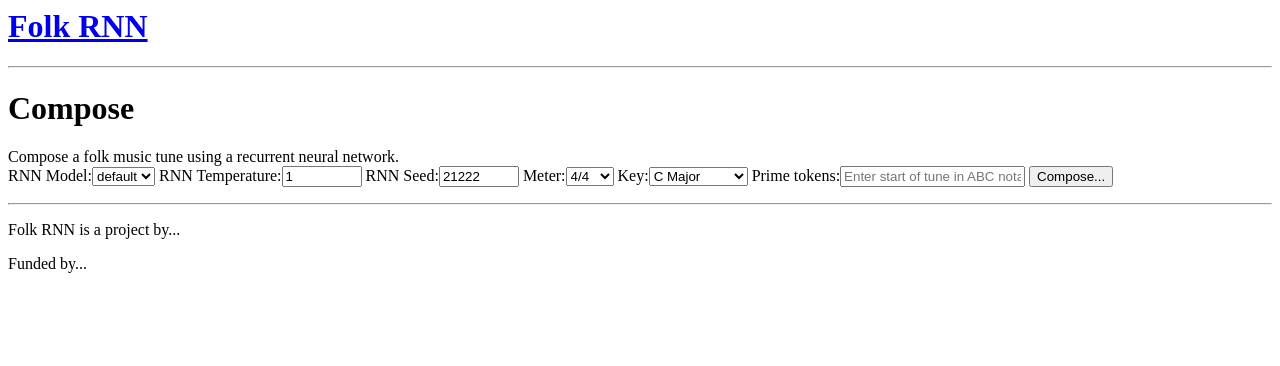
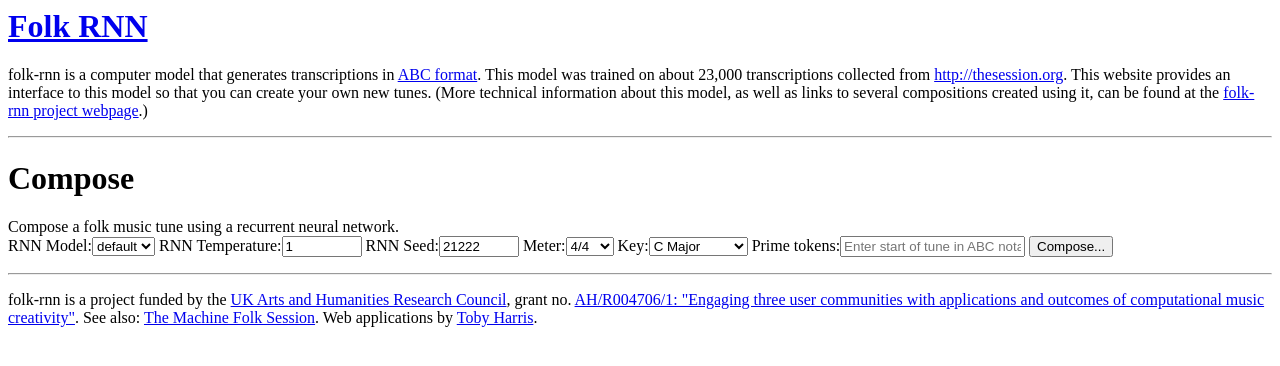
Before and after one commit to tobyspark/folk-rnn-webapp, a Django app: page / in a window 1280 px wide. Shown: the top 366 px of the page. Run offline with Django 3.2, Linux system fonts and the light colour scheme.

Commit message:
"A project funded by..." text

```diff
--- a/folk_rnn_site/archiver/templates/archiver/base.html
+++ b/folk_rnn_site/archiver/templates/archiver/base.html
@@ -6,6 +6,7 @@
     <body>
         <div id="header">
             <h1><a href="/">The <em>machine folk</em> Session</a></h1>
+            <p>folk-rnn is a computer model that generates transcriptions in <a href="http://abcnotation.com/wiki/abc:standard:v2.1" target="_blank">ABC format</a>. This model was trained on about 23,000 transcriptions collected from <a href="http://thesession.org" target="_blank">http://thesession.org</a>. This website provides an interface to this model so that you can create your own new tunes. (More technical information about this model, as well as links to several compositions created using it, can be found at the <a href="https://github.com/IraKorshunova/folk-rnn" target="_blank">folk-rnn project webpage</a>.)</p>
             <hr>
         </div>
         <div id="content">
@@ -13,8 +14,7 @@
         </div>
         <div id="footer">
             <hr>
-            <p> The Machine Folk Session is a project by...</p>
-            <p> Funded by...</p>
+            <p> The Machine Folk Session is a project funded by the <a href="http://www.ahrc.ac.uk/" target="_blank">UK Arts and Humanities Research Council</a>, grant no. <a href="http://gtr.rcuk.ac.uk/projects?ref=AH%2FR004706%2F1" target="_blank">AH/R004706/1: "Engaging three user communities with applications and outcomes of computational music creativity"<a/>. See also: <a href="http://folkrnn.org">folk-rnn</a>. Web applications by <a href="http://tobyz.net">Toby Harris</a>.</p></p>
         </div>
         {% block bodyend %}{% endblock %}
     </body>
--- a/folk_rnn_site/composer/templates/composer/base.html
+++ b/folk_rnn_site/composer/templates/composer/base.html
@@ -6,6 +6,7 @@
     <body>
         <div id="header">
             <h1><a href="/">Folk RNN</a></h1>
+            <p>folk-rnn is a computer model that generates transcriptions in <a href="http://abcnotation.com/wiki/abc:standard:v2.1" target="_blank">ABC format</a>. This model was trained on about 23,000 transcriptions collected from <a href="http://thesession.org" target="_blank">http://thesession.org</a>. This website provides an interface to this model so that you can create your own new tunes. (More technical information about this model, as well as links to several compositions created using it, can be found at the <a href="https://github.com/IraKorshunova/folk-rnn" target="_blank">folk-rnn project webpage</a>.)</p>
             <hr>
         </div>
         <div id="content">
@@ -13,8 +14,7 @@
         </div>
         <div id="footer">
             <hr>
-            <p> Folk RNN is a project by...</p>
-            <p> Funded by...</p>
+            <p> folk-rnn is a project funded by the <a href="http://www.ahrc.ac.uk/" target="_blank">UK Arts and Humanities Research Council</a>, grant no. <a href="http://gtr.rcuk.ac.uk/projects?ref=AH%2FR004706%2F1" target="_blank">AH/R004706/1: "Engaging three user communities with applications and outcomes of computational music creativity"<a/>. See also: <a href="http://themachinefolksession.org">The Machine Folk Session</a>. Web applications by <a href="http://tobyz.net">Toby Harris</a>.</p>
         </div>
         {% block bodyend %}{% endblock %}
     </body>
```
